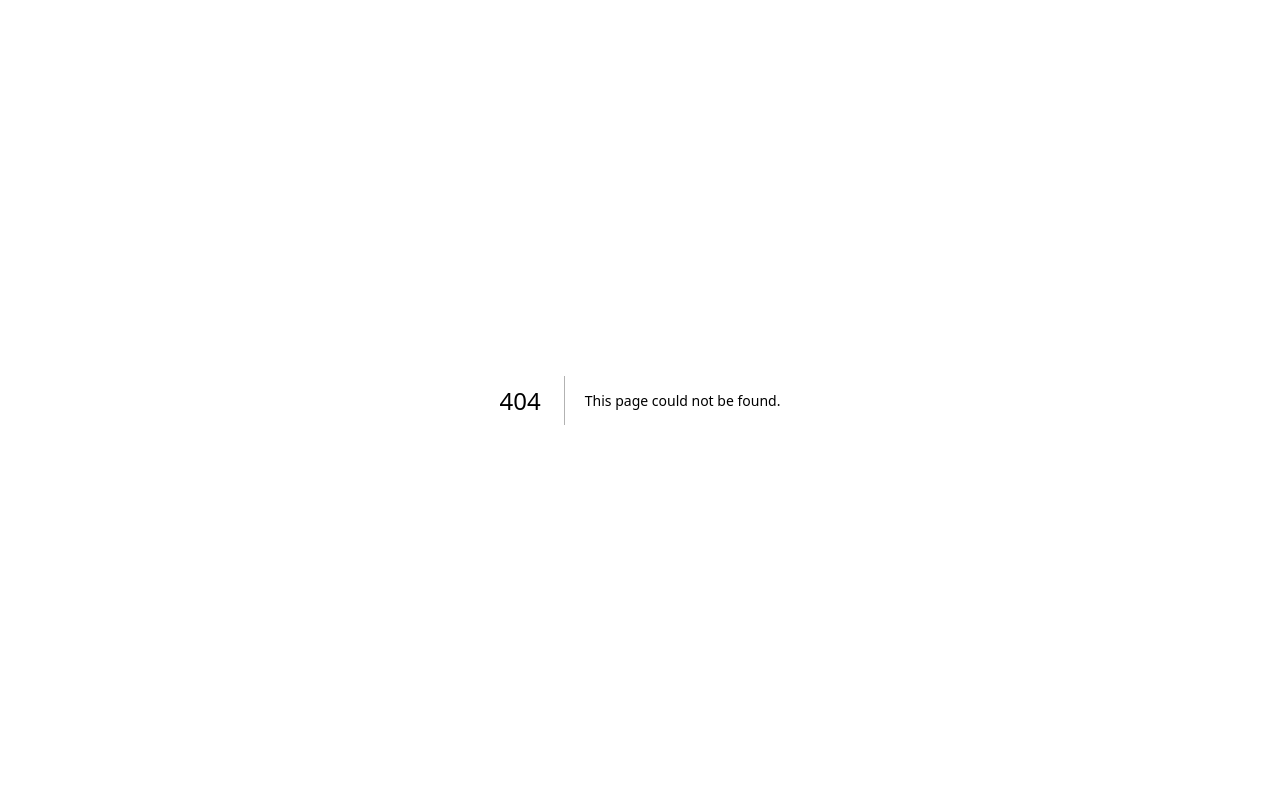
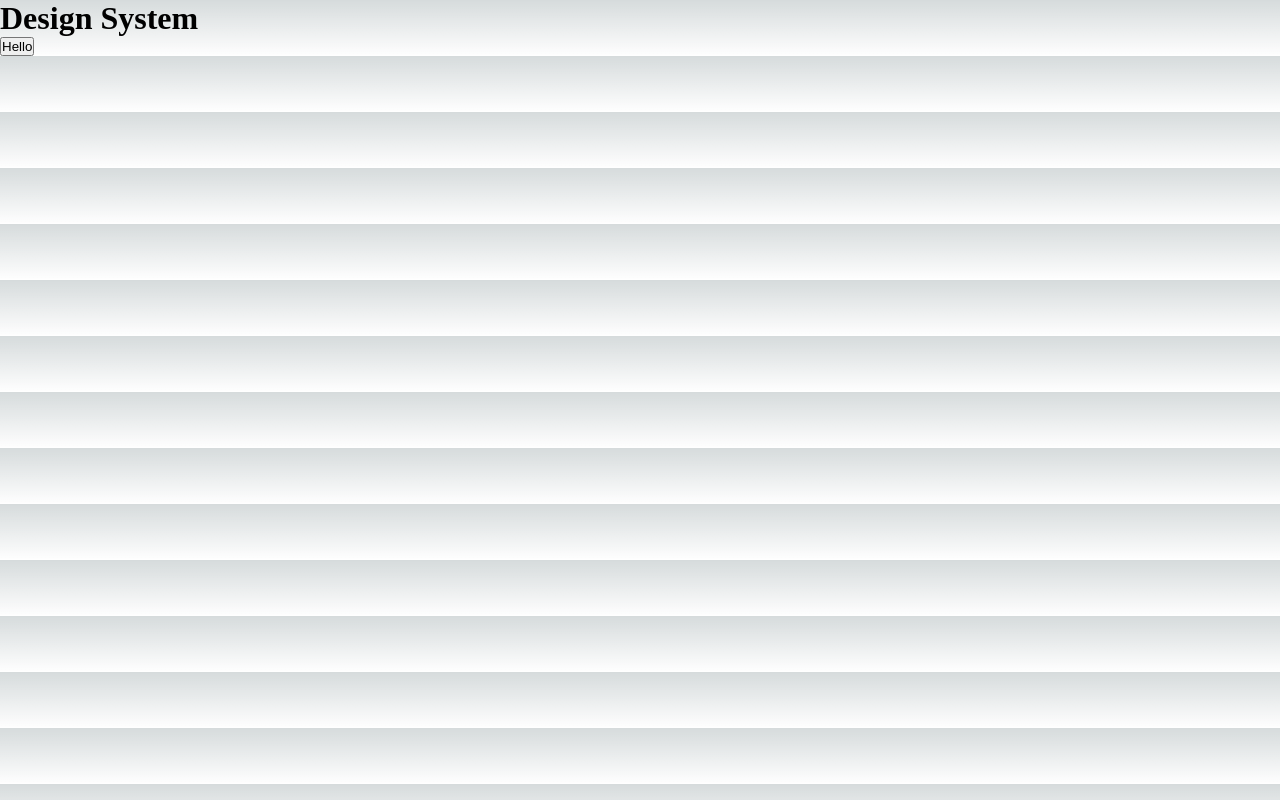
Before and after one commit to rparias/invoice-app-ts-next, a Next.js app: page /designSystem in a window 1280 px wide. Before the commit this address had no page. Built offline with nearby package versions, Linux system fonts and the light colour scheme.

Commit message:
adds button component

```diff
--- /dev/null
+++ b/components/Button/button.module.css
@@ -0,0 +1,4 @@
+.button {
+  color: #fff;
+  background-color: blue;
+}
--- /dev/null
+++ b/components/Button/button.tsx
@@ -0,0 +1,22 @@
+import React, { ReactElement } from 'react'
+
+type Props = {
+  children: string | ReactElement
+  type?: 'button' | 'submit' | 'reset' | undefined
+  className?: string
+  onClick?: () => void
+}
+
+export default function Button({ children, className, type, onClick }: Props) {
+  return (
+    <button type={type} className={className} onClick={onClick}>
+      {children}
+    </button>
+  )
+}
+
+Button.defaultProps = {
+  className: 'primary',
+  type: 'button',
+  onClick: () => null
+}
--- /dev/null
+++ b/pages/designSystem.tsx
@@ -0,0 +1,10 @@
+import Button from "@/components/Button/button"
+
+export default function DesignSystem() {
+  return (
+    <>
+      <h1>Design System</h1>
+      <Button>Hello</Button>
+    </>
+  )
+}
```
